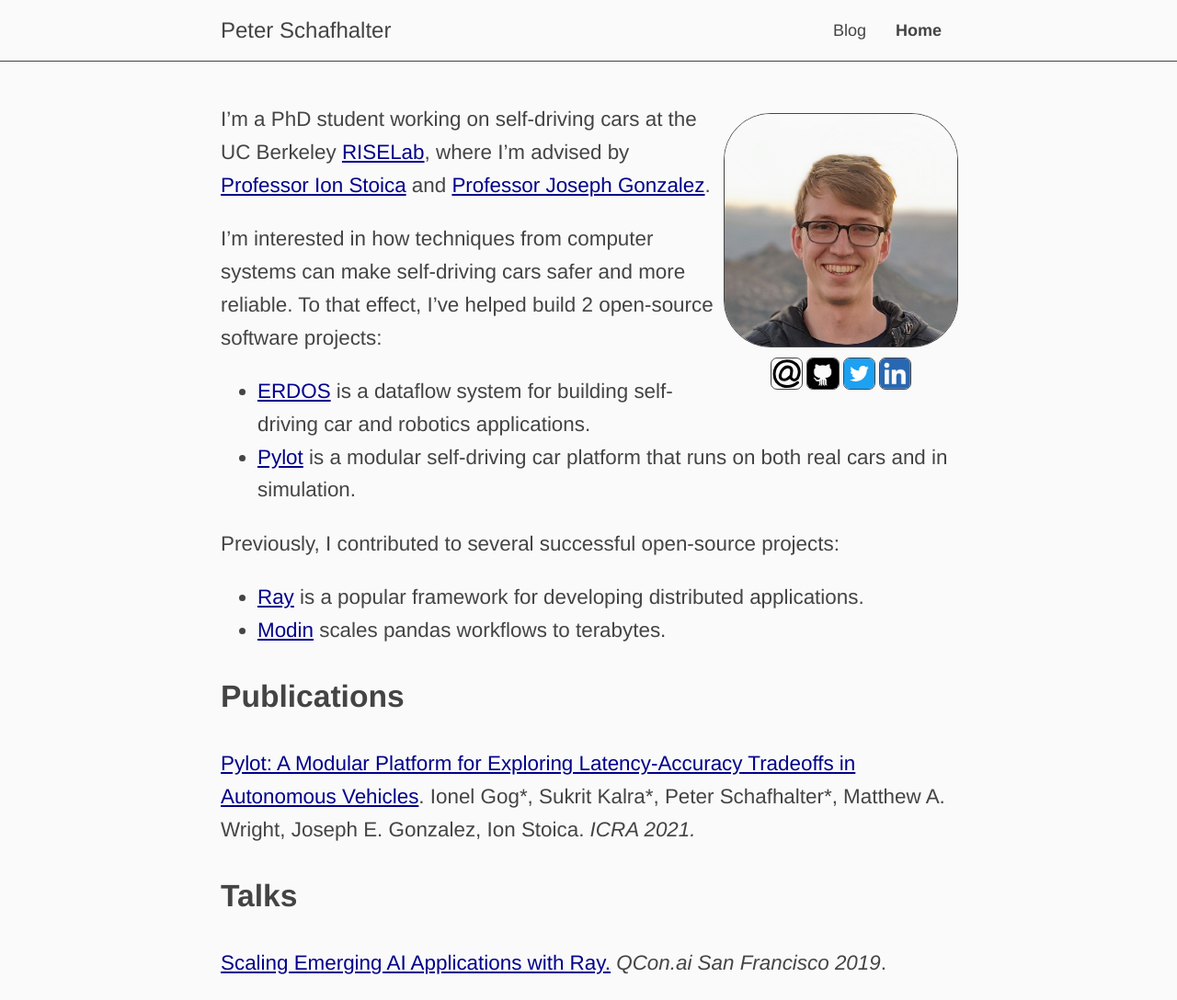
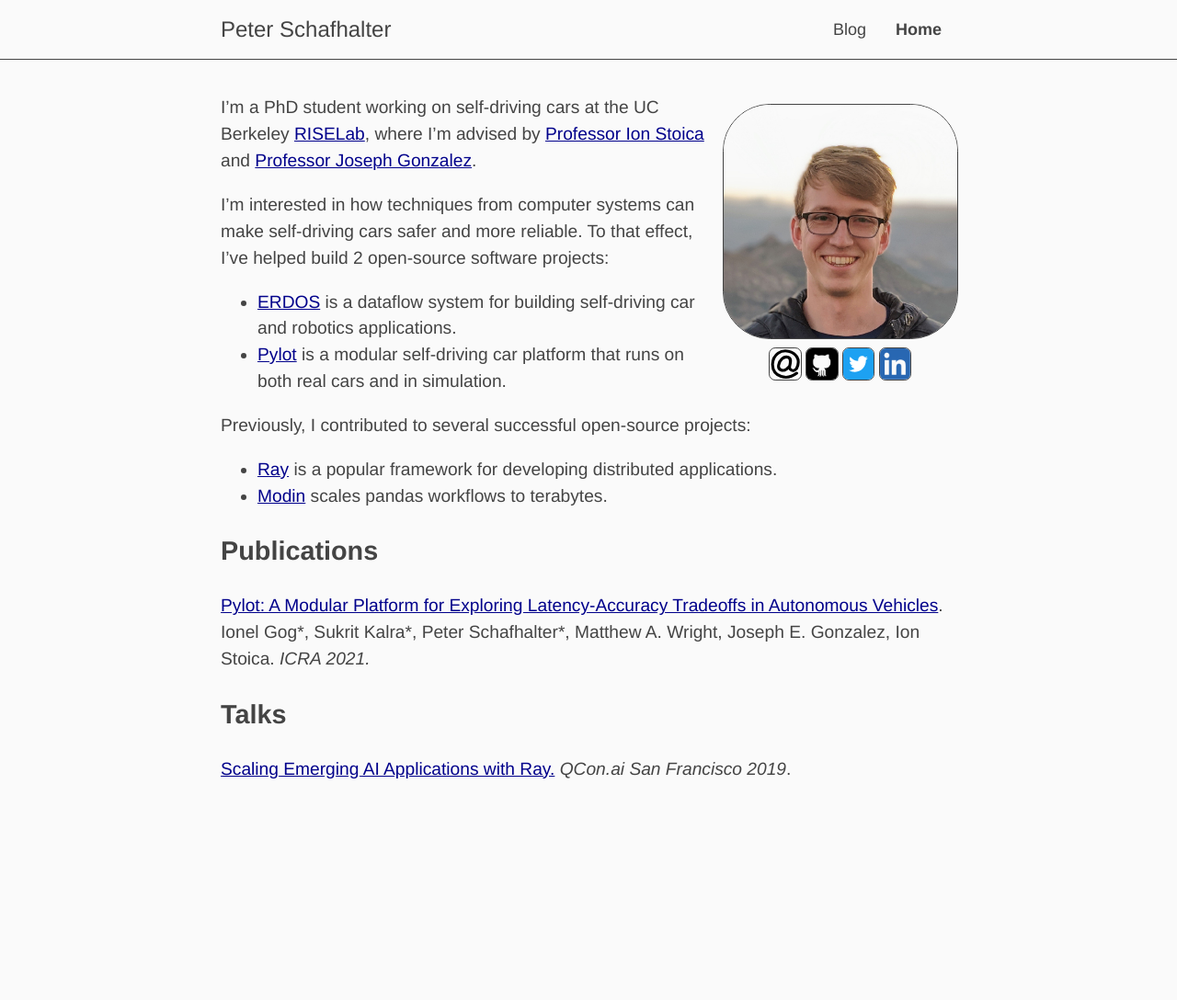
Before and after one commit to pschafhalter/pschafhalter.github.io, a Jekyll site: the page built from index.md, in a window 1280 px wide. Shown: the whole page at 92% size. Built offline with Jekyll 4.4.1, drawn with Linux system fonts in a browser that asks for light colours; after the commit the page ends 900 px from its top, so only the background shows below that.

Commit message:
Change font size, fix navbar alignment

```diff
--- a/css/navbar.sass
+++ b/css/navbar.sass
@@ -10,6 +10,7 @@
 
 .navbar-table
     display: flex
+    align-items: center
     justify-content: space-between
 
 .navbar-item
--- a/css/site.sass
+++ b/css/site.sass
@@ -8,8 +8,8 @@
     background-color: #fafafa
     color: $text-color
     font-family: Helvetica,sans-serif
-    font-size: 1.4em
-    line-height: 1.6
+    font-size: 1.2em
+    line-height: 1.5
 
 .wrapper
     max-width: 800px
```
